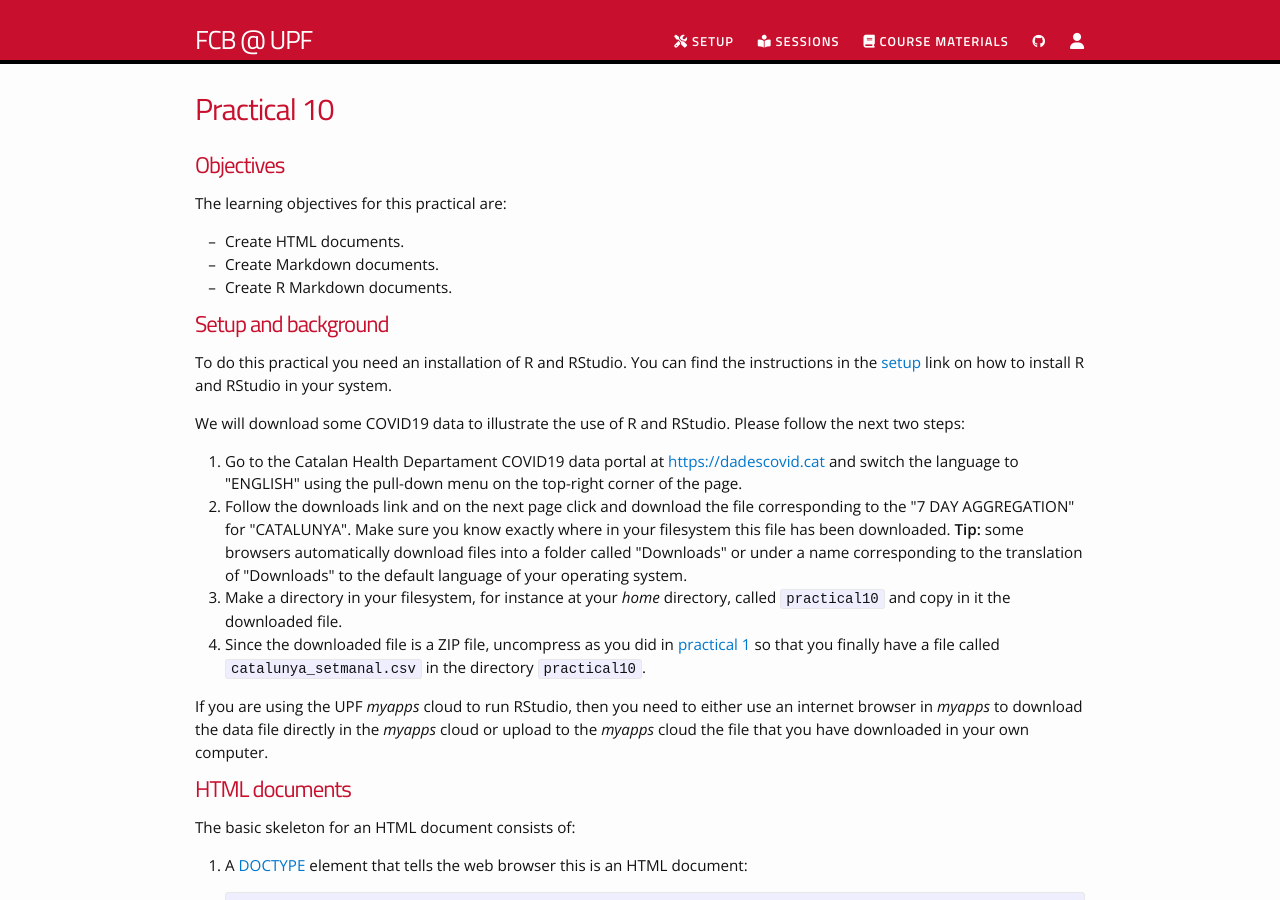
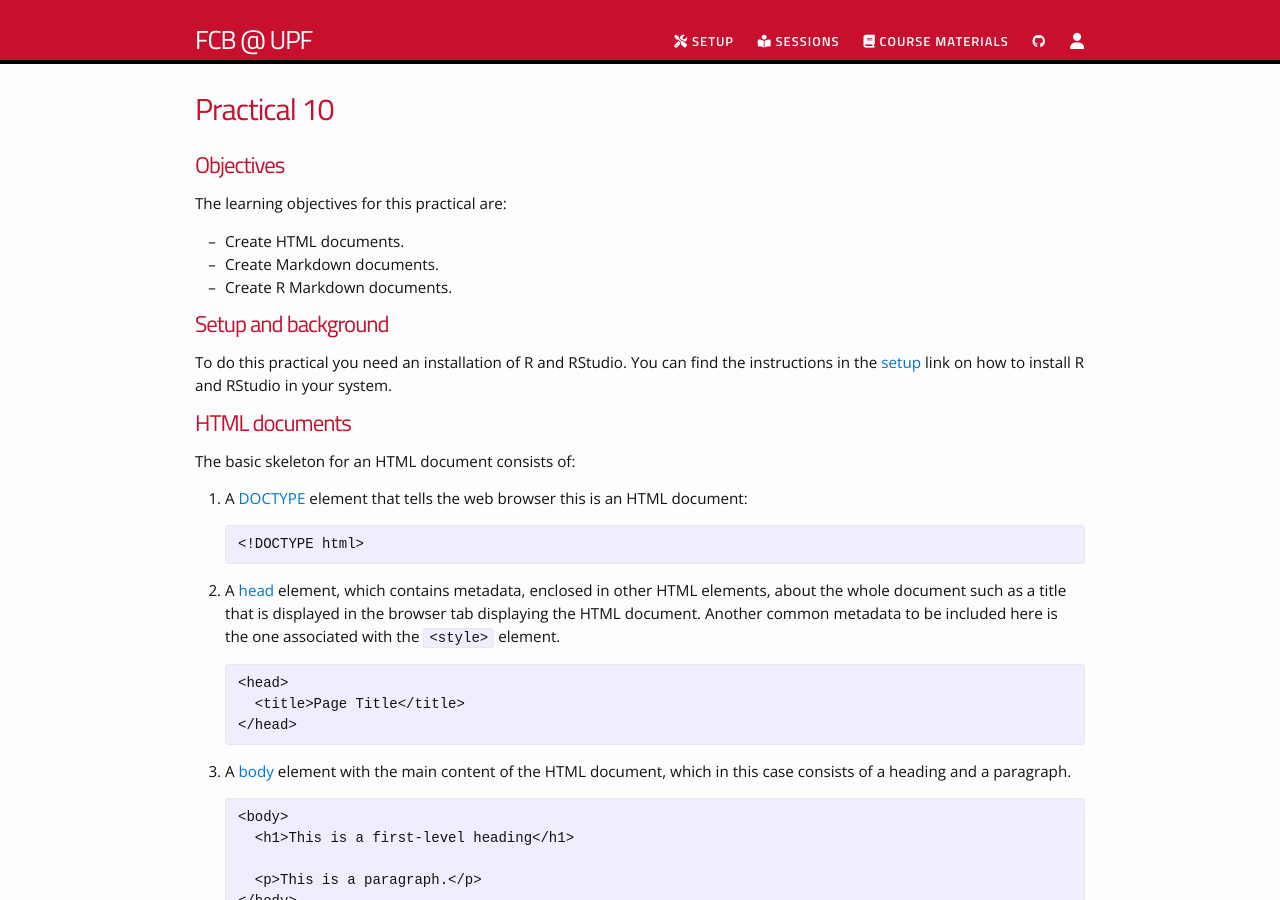
Before and after one commit to funcompbio/funcompbio.github.io, a Jekyll site: the page built from practical10/practical10.md, in a window 1280 px wide and 900 px high. Built offline with Jekyll 4.4.1, drawn with Linux system fonts in a browser that asks for light colours; nearby versions of some CDN libraries; some of the changed text lies outside the part shown.

Commit message:
Updated practical 10.

```diff
--- a/practical10/practical10.html
+++ b/practical10/practical10.html
@@ -7,14 +7,6 @@
 </ul>
 <h1 id="setup-and-background">Setup and background</h1>
 <p>To do this practical you need an installation of R and RStudio. You can find the instructions in the <a href="/setup/">setup</a> link on how to install R and RStudio in your system.</p>
-<p>We will download some COVID19 data to illustrate the use of R and RStudio. Please follow the next two steps:</p>
-<ol style="list-style-type: decimal">
-<li>Go to the Catalan Health Departament COVID19 data portal at <a href="https://dadescovid.cat" class="uri">https://dadescovid.cat</a> and switch the language to &quot;ENGLISH&quot; using the pull-down menu on the top-right corner of the page.</li>
-<li>Follow the downloads link and on the next page click and download the file corresponding to the &quot;7 DAY AGGREGATION&quot; for &quot;CATALUNYA&quot;. Make sure you know exactly where in your filesystem this file has been downloaded. <strong>Tip:</strong> some browsers automatically download files into a folder called &quot;Downloads&quot; or under a name corresponding to the translation of &quot;Downloads&quot; to the default language of your operating system.</li>
-<li>Make a directory in your filesystem, for instance at your <em>home</em> directory, called <code>practical10</code> and copy in it the downloaded file.</li>
-<li>Since the downloaded file is a ZIP file, uncompress as you did in <a href="/practical1/">practical 1</a> so that you finally have a file called <code>catalunya_setmanal.csv</code> in the directory <code>practical10</code>.</li>
-</ol>
-<p>If you are using the UPF <em>myapps</em> cloud to run RStudio, then you need to either use an internet browser in <em>myapps</em> to download the data file directly in the <em>myapps</em> cloud or upload to the <em>myapps</em> cloud the file that you have downloaded in your own computer.</p>
 <h1 id="html-documents">HTML documents</h1>
 <p>The basic skeleton for an HTML document consists of:</p>
 <ol style="list-style-type: decimal">
@@ -74,3 +66,10 @@
 <img src="rstudioknitbutton.png" />
 
 </div>
+<p>After processing the file, a popup window should appear displaying the HTML page of the R Markdown file. Now modify this file to contain the analysis of the COVID19 data from <a href="/practical%209/">practical 9</a> or, alternatively, the analysis of the COVID19 data of the current assignment. The final R Markdown document should contain:</p>
+<ol style="list-style-type: decimal">
+<li>Some text explaining each different data processing steps.</li>
+<li>At least one figure.</li>
+<li>At least one table with the numerical results.</li>
+</ol>
+<p>In the following <a href="https://rmarkdown.rstudio.com/lesson-1.html">link</a> you can find a comprehensive description of the R Markdown language. In the section <a href="https://rmarkdown.rstudio.com/lesson-7.html">Tables</a> you can find a way to pretty print the table with numerical results. In this other <a href="https://rmarkdown.rstudio.com/authoring_basics.html">link</a> you have a quick reference to the most commonly used R Markdown syntax. The <code>Help</code> menu of RStudio also has links to many resources including cheatsheets for R Markdown.</p>
```
